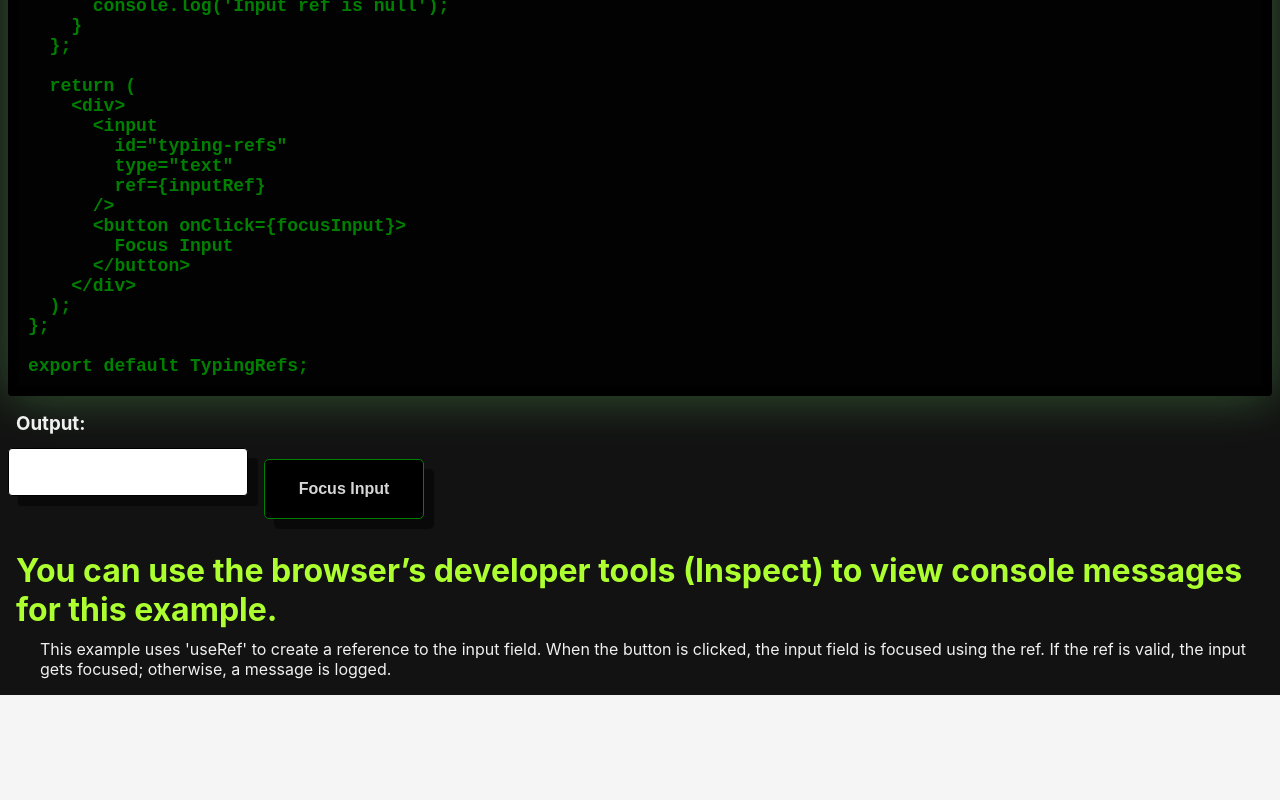
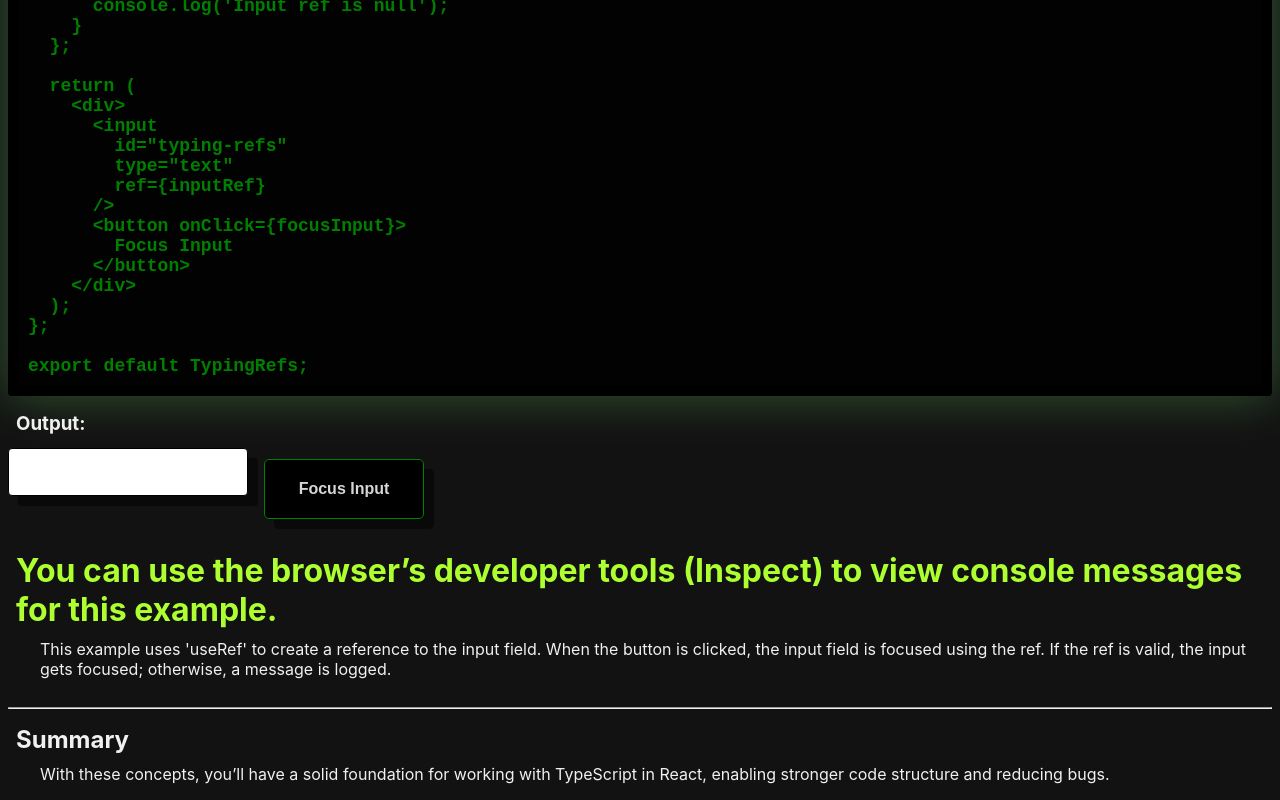
Before and after one commit to rees-kyle/react_showcase, a React (Create React App) app in the folder project/: page /react_showcase/basic-concepts in a window 1280 px wide. Shown: the part 9413-10213 px from the top of the page. Before the commit the page ends 10108 px from the top, so only its background shows below. Built offline with nearby package versions, Linux system fonts and the light colour scheme; no server answers.

Commit message:
Add Summary component
- Added component file.
- Added to index in components folder.
- Imported and added component to page.

```diff
--- /dev/null
+++ b/project/src/components/typescript/basic_concepts/Summary.tsx
@@ -0,0 +1,18 @@
+import React from 'react';
+
+const Summary: React.FC = () => {
+  return (
+    <div>
+      <br/>
+      <hr/>
+      <h2>Summary</h2>
+      <p>
+        With these concepts,
+        you’ll have a solid foundation for working with TypeScript in React,
+        enabling stronger code structure and reducing bugs.
+      </p>
+    </div>
+  );
+};
+
+export default Summary;
--- a/project/src/components/typescript/basic_concepts/index.ts
+++ b/project/src/components/typescript/basic_concepts/index.ts
@@ -9,3 +9,4 @@ export { default as SimpleExample } from './SimpleExample';
 export { default as ComplexExample } from './ComplexExample';
 export { default as EventHandling } from './EventHandling';
 export { default as TypingRefs } from './TypingRefs';
+export { default as Summary } from './Summary';
--- a/project/src/pages/typescript/BasicConceptsPage.js
+++ b/project/src/pages/typescript/BasicConceptsPage.js
@@ -11,7 +11,8 @@ import {
   SimpleExample,
   ComplexExample,
   EventHandling,
-  TypingRefs
+  TypingRefs,
+  Summary
 } from '../../components/typescript/basic_concepts';
 
 const BasicConceptsPage = () => {
@@ -29,6 +30,7 @@ const BasicConceptsPage = () => {
       <ComplexExample />
       <EventHandling />
       <TypingRefs />
+      <Summary />
     </>
   );
 };
```
